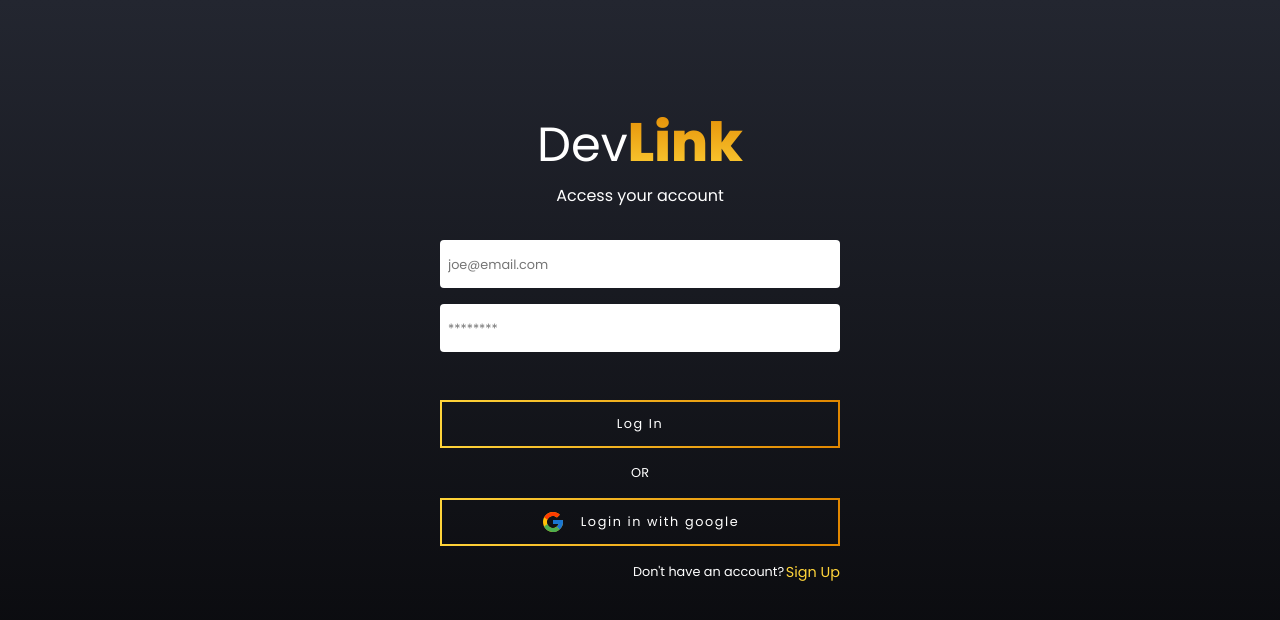
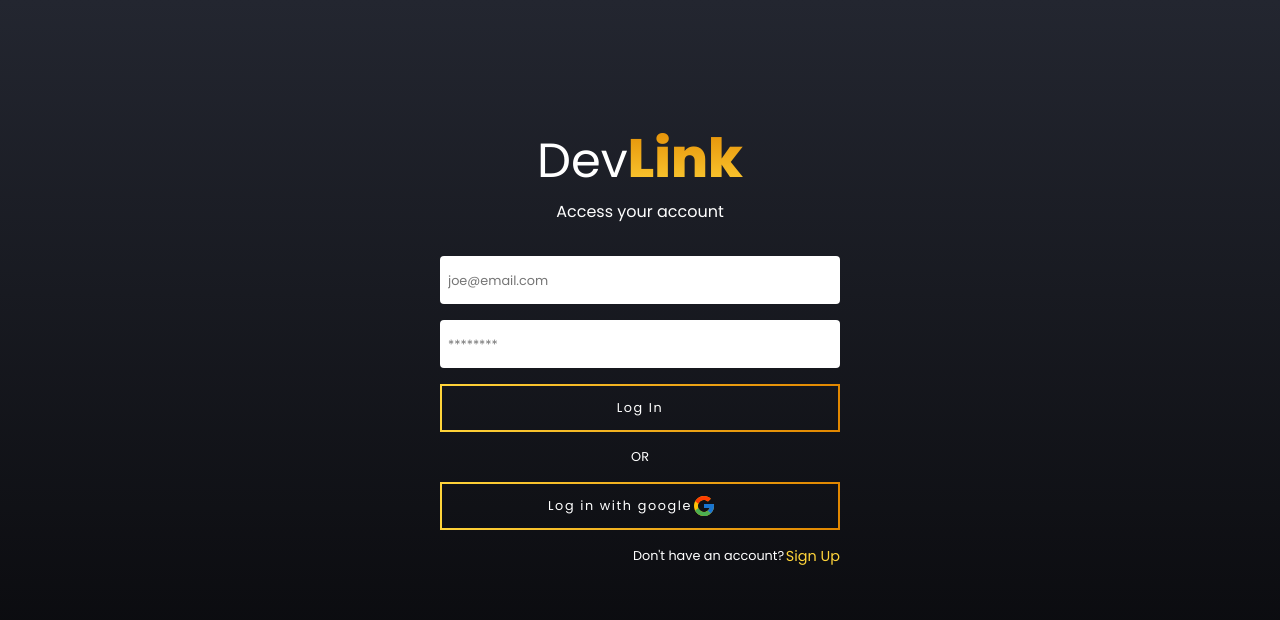
Before and after one commit to paulomiguelJS/devlink, a React (Vite) app: page / in a window 1280 px wide. Shown: the top 620 px of the page. Built offline with nearby package versions, Linux system fonts and the light colour scheme.

Commit message:
Logout Link is redirecting to signIn page, issue found when user is login with google

```diff
--- a/src/components/Header/index.jsx
+++ b/src/components/Header/index.jsx
@@ -1,7 +1,6 @@
 import { Container } from "./styles";
 import { BiLogOut } from "react-icons/bi";
 import { Link } from "react-router-dom";
-import { Logo } from "../Logo";
 
 import { auth } from "../../services/firebaseConnection";
 import { signOut } from "firebase/auth";
@@ -15,7 +14,9 @@ export function Header() {
     <Container>
       <nav>
         <button onClick={handleLogout}>
-          <BiLogOut size={28} color="#DB2629" />
+          <Link to="/">
+            <BiLogOut size={28} color="#DB2629" />
+          </Link>
         </button>
         <Link to="/admin">Admin</Link>
         <Link to="/admin/social">Social</Link>
--- a/src/pages/Error/styles.js
+++ b/src/pages/Error/styles.js
@@ -22,17 +22,35 @@ export const Container = styled.div`
 `;
 
 export const BackLink = styled(Link)`
-  margin-top: 1rem;
-  padding: 4px 16px;
+  display: flex;
+  align-items: center;
+  justify-content: center;
 
-  color: ${(props) => props.theme["black-900"]};
-  background-color: rgba(255, 255, 255, 0.6);
+  margin-top: 2rem;
 
-  transition: background-color, transform 0.5s;
+  letter-spacing: 0.1rem;
+  font-size: 0.8rem;
+
+  width: 400px;
+  max-width: 100%;
+  height: 3rem;
+
+  padding: 0 2rem;
+  background-color: transparent;
+  color: ${(props) => props.theme["white-100"]};
 
   border-radius: 4px;
+
+  border: 1px solid ${(props) => props.theme["yellow-400"]};
+
+  transition: border 0.5s;
+
   &:hover {
-    background-color: ${(props) => props.theme["white-100"]};
-    transform: scale(1.05);
+    border-image: linear-gradient(
+        to right,
+        ${(props) => props.theme["red-200"]},
+        ${(props) => props.theme["yellow-400"]}
+      )
+      1;
   }
 `;
--- a/src/pages/Login/SignIn/index.jsx
+++ b/src/pages/Login/SignIn/index.jsx
@@ -1,4 +1,5 @@
 import { Logo } from "../../../components/Logo";
+import { Button } from "../../../components/Button";
 
 import { Container, UserProfile, FormContainer } from "./styles";
 
@@ -30,18 +31,16 @@ export function SignIn() {
     event.preventDefault();
 
     if (email === "" || password === "") {
-      alert("Please fill the fields");
+      toast.warning("Please fill the fields");
       return;
     }
     signInWithEmailAndPassword(auth, email, password)
       .then(() => {
-        navigate("/admin", { replace: true  });
+        navigate("/admin", { replace: true });
         toast.success("Welcome to our plataform");
-
       })
       .catch(() => {
         toast.error("Error, try again");
-        console.log("Error");
       });
   }
 
@@ -49,7 +48,7 @@ export function SignIn() {
     const provider = new GoogleAuthProvider();
     signInWithPopup(auth, provider)
       .then((result) => {
-        navigate("/admin", { replace: true  });
+        navigate("/admin", { replace: true });
         setUser(result.user);
 
         toast.success("Welcome to our plataform");
@@ -89,14 +88,17 @@ export function SignIn() {
           value={password}
           onChange={(e) => setPassword(e.target.value)}
         />
+        <Button type="submit" title="Log In" />
 
-        <button className="logInBtn" type="submit">
-          Log In
-        </button>
         <strong>OR</strong>
-        <button type="button" onClick={handleGoogleSignIn}>
-          <FcGoogle size={24} color="#fff" /> Login in with google
-        </button>
+        <Button
+          onClick={handleGoogleSignIn}
+          type="submit"
+          title="Log in with google"
+        >
+          <FcGoogle size={24} color="#fff" />
+        </Button>
+
         <span>
           Don't have an account? <Link to="/signup">Sign Up</Link>
         </span>
```
